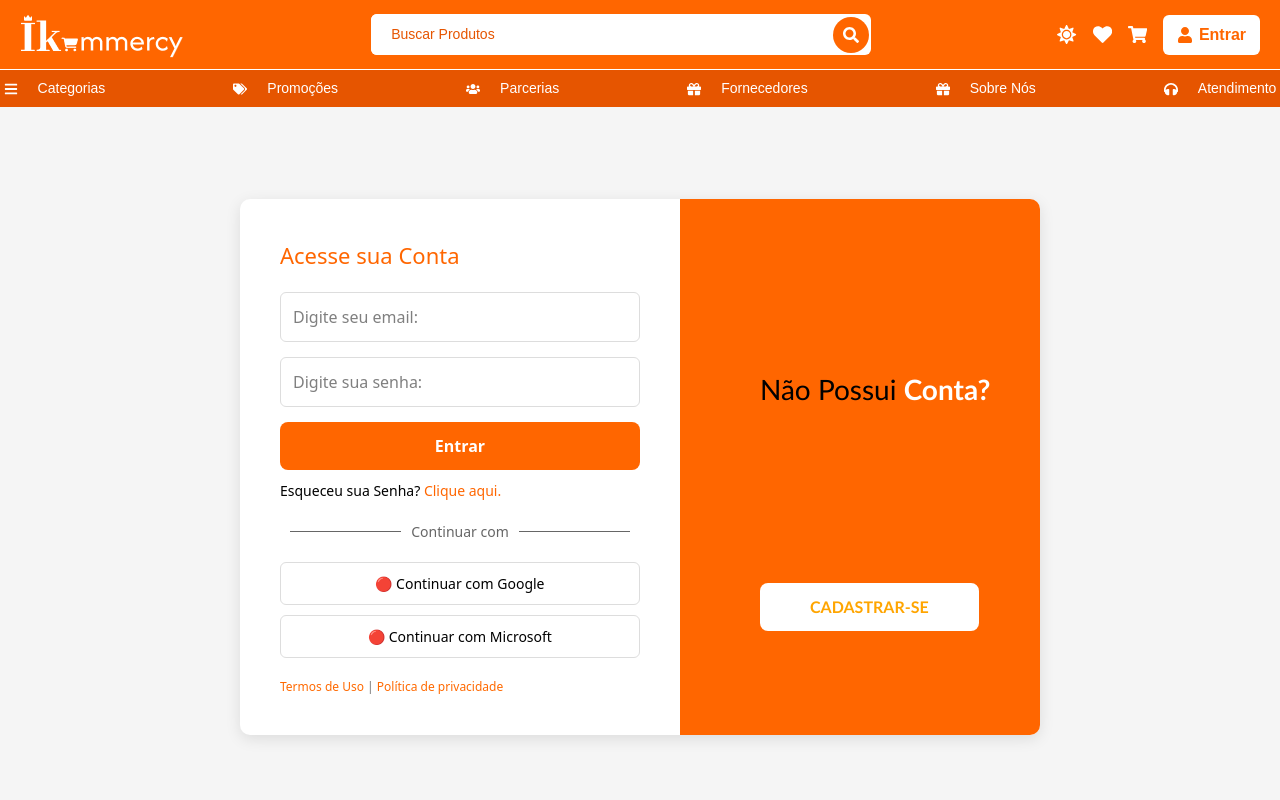
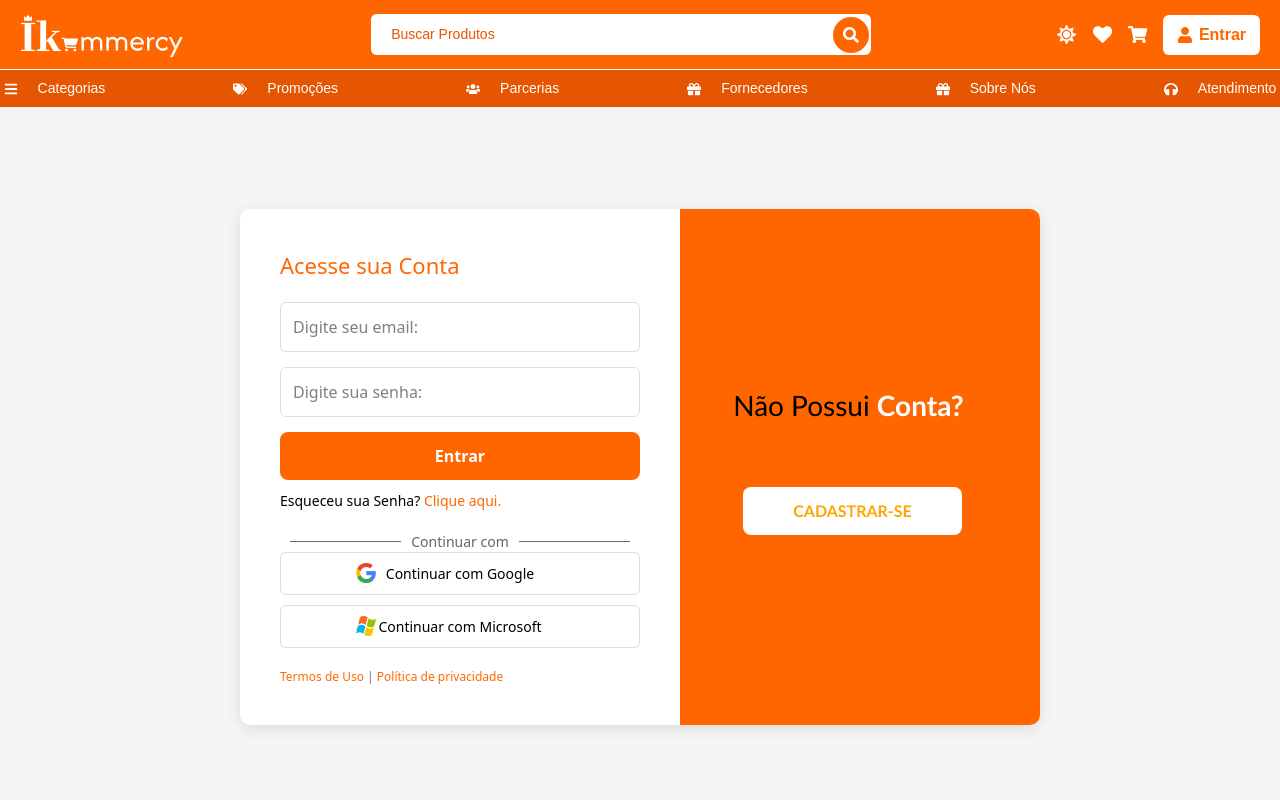
Before and after one commit to jpmacielprado/Ikommerce, a React (Vite) app in the folder GUI/: page /login in a window 1280 px wide. Shown: the top 800 px of the page. Built offline with nearby package versions, Linux system fonts and the light colour scheme; data requests are answered from the project's data file.

Commit message:
Ajustes_login

```diff
--- a/GUI/src/pages/LoginForm.tsx
+++ b/GUI/src/pages/LoginForm.tsx
@@ -58,8 +58,8 @@ const LoginForm: FC = () => {
           </div>
 
           <div className="social-login">
-            <button className="google-btn">🔴 Continuar com Google</button>
-            <button className="microsoft-btn">🔴 Continuar com Microsoft</button>
+            <button className="google-btn"><img src="/google.png" alt="" /> <h3>Continuar com Google </h3></button>
+            <button className="microsoft-btn"><img src="/microsoft.png" alt="" /><h3>Continuar com Microsoft</h3></button>
           </div>
 
           <p className="terms text-sm">
--- a/GUI/src/pages/login.css
+++ b/GUI/src/pages/login.css
@@ -106,7 +106,9 @@
 }
 
 .google-btn {
-    border-left: 5px solid red;
+    border-left: 3px solid red;
+    margin-top: -20px;
+    padding: 0;
 }
 
 .microsoft-btn {
@@ -126,8 +128,8 @@
 }
 .banner-content {
   display: flex;
-  margin-top: 11rem;
-  margin-left: 10vh;
+  margin-top: 11.4rem;
+  margin-left: 7.9vh;
   flex-direction: column;
   color: #000000;
   font-family: 'Trebuchet MS', 'Lucida Sans Unicode', 'Lucida Grande', 'Lucida Sans', Arial, sans-serif;
@@ -136,7 +138,8 @@
 .banner-content h2 {
   font-size: 28px;
   line-height: 1;
-  margin-bottom: 10rem;
+  margin-bottom: 3rem;
+  margin-left: -10px;
 }
 
 .banner-content h2 span {
@@ -157,9 +160,23 @@
   align-self: flex-start; /* garante que não estique no flex */
 }
 
-.google{
+.google-btn img{
+    margin: none;
     width: 20px;
     height: 20px;
-    display: flex;
-    align-items: flex-;
+    margin-left: 65px;
+
 }
+.google-btn h3{
+    margin-top: -20px;
+}
+.microsoft-btn img {
+    margin: none;
+    width: 20px;
+    height: 20px;
+    margin-left: 65px;
+
+}
+.microsoft-btn h3{
+    margin-top: -20px;
+}
```
Also changed, not shown: GUI/public/google.png.
